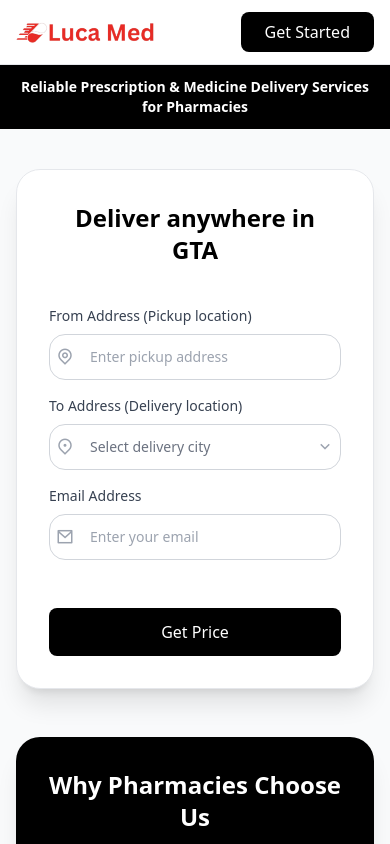
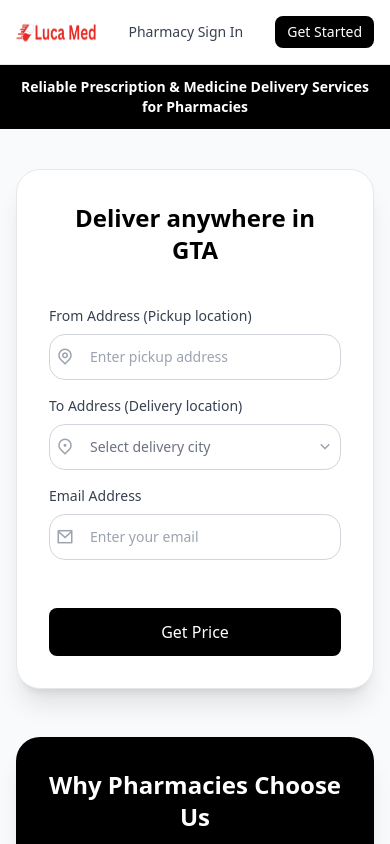
Before and after one commit to lucamedsolutions/luca-med, a website: page public/index.html in a window 390 px wide. Shown: the top 844 px of the page. Drawn offline with nearby package versions, Linux system fonts and the light colour scheme; some packages are replaced by stand-ins of ours.

Commit message:
added pharmacy link in mobile

```diff
--- a/public/index.html
+++ b/public/index.html
@@ -78,7 +78,7 @@
         <div class="flex justify-between items-center h-16">
           <div class="flex items-center">
             <!-- <span class="text-2xl font-bold text-black">Luca Med</span> -->
-             <img src="images/luca-logo.png" alt="Luca Med Logo" class="h-8 w-auto" />
+             <img src="images/luca-logo.png" alt="Luca Med Logo" class="h-7 md:h-8 w-auto" />
           </div>
           <div class="flex items-center space-x-8">
             <nav class="hidden md:flex space-x-8">
@@ -103,8 +103,14 @@
                 >Pharmacy Sign in</a
               >
             </nav>
+            <a
+                href="https://lucamed.tookan.in/" target="_blank"
+                class="md:hidden text-sm font-medium text-gray-700 hover:text-black whitespace-nowrap"
+              >
+                Pharmacy Sign In
+              </a>
             <button
-              class="bg-black text-white px-6 py-2 !rounded-button hover:bg-gray-800 transition-colors whitespace-nowrap"
+              class="bg-black text-white px-3 md:px-6 py-1.5 md:py-2 text-sm md:text-base !rounded-button hover:bg-gray-800 transition-colors whitespace-nowrap"
             >
               <a
                 href="#contact">Get Started</a>
```
